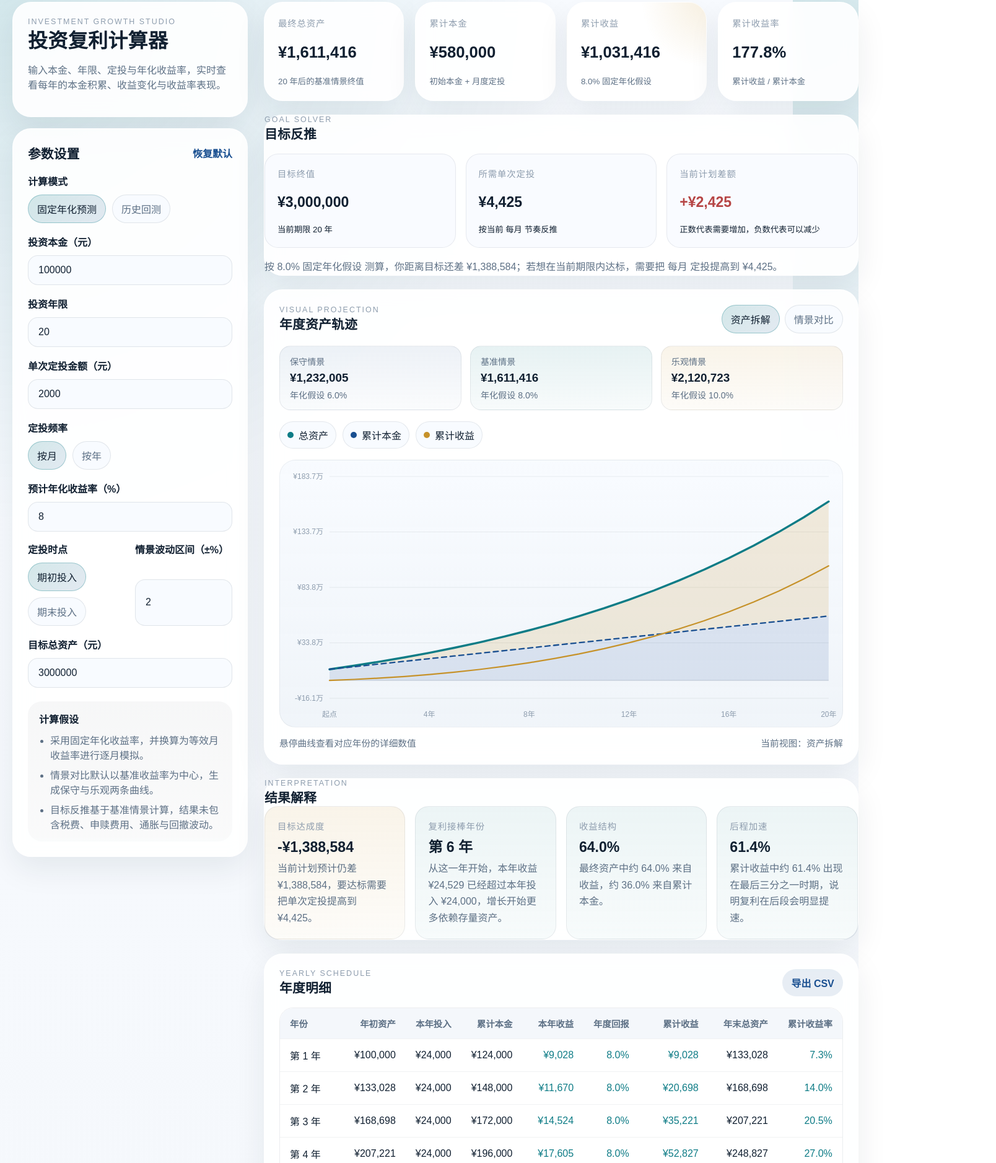
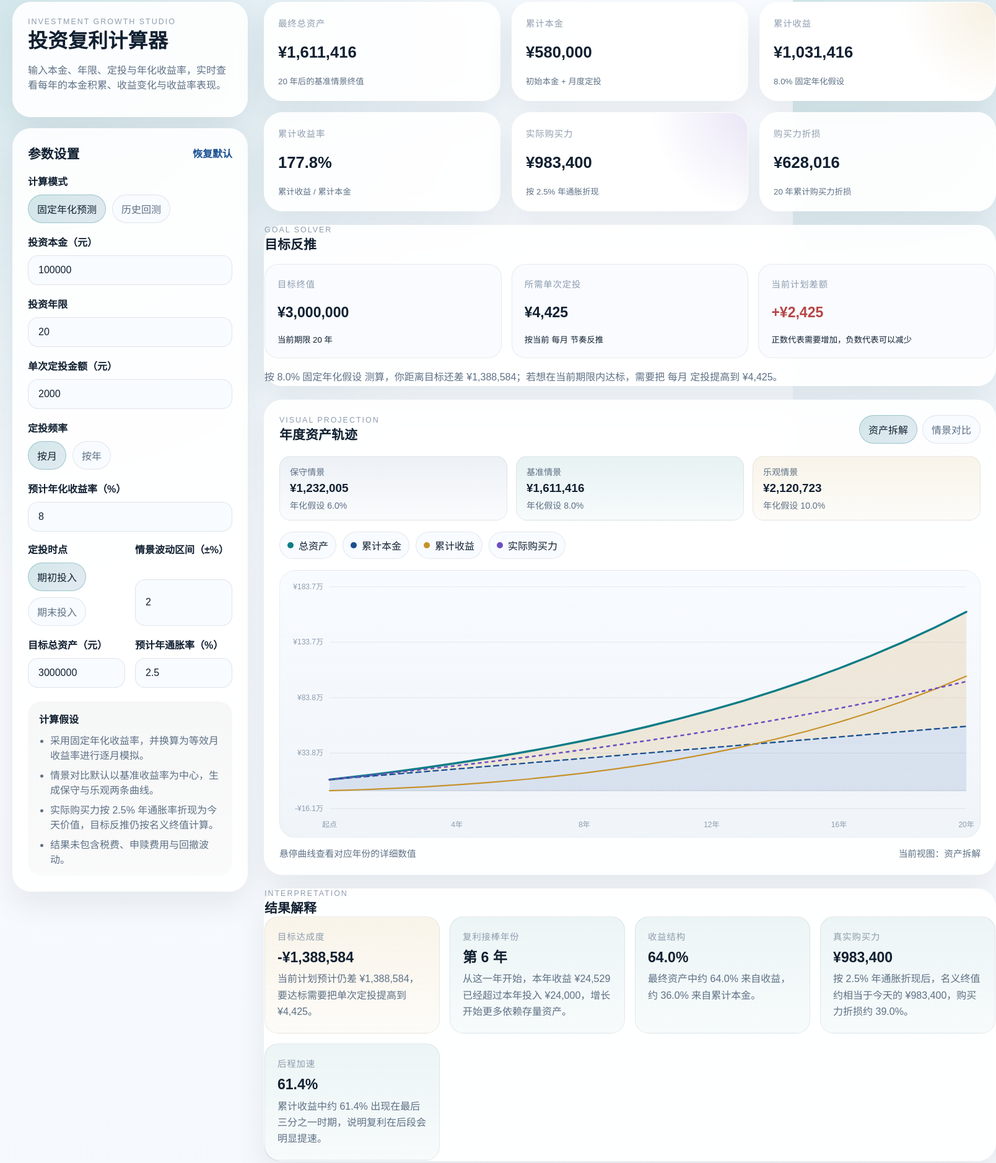
Before and after one commit to Jalhao/InterestCalculator, a plain HTML site: page index.html in a window 1280 px wide. Shown: the part 25-1902 px from the top of the page at 62% size, 1608 px wide, since content can reach past the window. Drawn offline with Linux system fonts and the light colour scheme.

Commit message:
Add inflation-adjusted purchasing power

```diff
--- a/app.js
+++ b/app.js
@@ -30,6 +30,7 @@ const defaults = {
   scenarioSpread: 2,
   chartMode: "breakdown",
   targetAmount: 3000000,
+  inflationRate: 2.5,
   backtestDataset: "sp500",
   backtestStartYear: "2010",
 };
@@ -86,6 +87,10 @@ const elements = {
   metricPrincipalCaption: document.getElementById("metricPrincipalCaption"),
   metricProfitCaption: document.getElementById("metricProfitCaption"),
   metricReturnCaption: document.getElementById("metricReturnCaption"),
+  metricRealValue: document.getElementById("metricRealValue"),
+  metricRealCaption: document.getElementById("metricRealCaption"),
+  metricInflationDrag: document.getElementById("metricInflationDrag"),
+  metricInflationCaption: document.getElementById("metricInflationCaption"),
   goalTargetValue: document.getElementById("goalTargetValue"),
   goalTargetCaption: document.getElementById("goalTargetCaption"),
   goalRequiredContribution: document.getElementById("goalRequiredContribution"),
@@ -103,6 +108,7 @@ const elements = {
   scenarioSpread: document.getElementById("scenarioSpread"),
   chartMode: document.getElementById("chartMode"),
   targetAmount: document.getElementById("targetAmount"),
+  inflationRate: document.getElementById("inflationRate"),
   backtestDataset: document.getElementById("backtestDataset"),
   backtestStartYear: document.getElementById("backtestStartYear"),
 };
@@ -131,6 +137,10 @@ const tones = {
   benchmark: {
     color: "#5d7085",
     fill: "rgba(93, 112, 133, 0.12)",
+  },
+  real: {
+    color: "#6d4fc2",
+    fill: "rgba(109, 79, 194, 0.12)",
   },
   profitPositive: {
     color: "#c6922a",
@@ -209,6 +219,33 @@ function annualToMonthlyRate(annualRateDecimal) {
   return Math.pow(1 + clamp(annualRateDecimal, -0.99, 5), 1 / 12) - 1;
 }
 
+function getInflationFactor(inputs, year) {
+  return Math.pow(1 + clamp(inputs.inflationRate / 100, -0.95, 3), year);
+}
+
+function addRealPurchasingPower(row, inputs) {
+  const inflationFactor = getInflationFactor(inputs, row.year);
+  const realYearStartBalance = row.yearStartBalance / inflationFactor;
+  const realAnnualContribution = row.annualContribution / inflationFactor;
+  const realCumulativePrincipal = row.cumulativePrincipal;
+  const realAnnualInterest = row.annualInterest / inflationFactor;
+  const realEndBalance = row.endBalance / inflationFactor;
+  const realCumulativeProfit = realEndBalance - row.cumulativePrincipal;
+
+  return {
+    ...row,
+    inflationFactor,
+    realYearStartBalance,
+    realAnnualContribution,
+    realCumulativePrincipal,
+    realAnnualInterest,
+    realEndBalance,
+    realCumulativeProfit,
+    realCumulativeReturn: safeRatio(realCumulativeProfit, realCumulativePrincipal),
+    purchasingPowerDrag: row.endBalance - realEndBalance,
+  };
+}
+
 function shouldContributeForMonth(inputs, month) {
   const isMonthlyContribution = inputs.contributionFrequency === "monthly";
   const isYearlyAtStart = inputs.contributionFrequency === "yearly" && inputs.contributionTiming === "start" && month === 1;
@@ -228,7 +265,9 @@ function simulateAnnualSeries(inputs, annualRates, yearLabels = []) {
   let cumulativePrincipal = inputs.initialAmount;
   let benchmarkGrowth = 1;
 
-  rows.push({
+  rows.push(
+    addRealPurchasingPower(
+      {
         year: 0,
         calendarYear: null,
         yearStartBalance: inputs.initialAmount,
@@ -240,7 +279,10 @@ function simulateAnnualSeries(inputs, annualRates, yearLabels = []) {
         cumulativeProfit: balance - cumulativePrincipal,
         endBalance: balance,
         cumulativeReturn: safeRatio(balance - cumulativePrincipal, cumulativePrincipal),
-  });
+      },
+      inputs
+    )
+  );
 
   annualRates.forEach((annualRate, index) => {
     const yearStartBalance = balance;
@@ -270,7 +312,9 @@ function simulateAnnualSeries(inputs, annualRates, yearLabels = []) {
     benchmarkGrowth *= 1 + annualRate;
     const cumulativeProfit = balance - cumulativePrincipal;
 
-    rows.push({
+    rows.push(
+      addRealPurchasingPower(
+        {
           year: index + 1,
           calendarYear: yearLabels[index] || null,
           yearStartBalance,
@@ -282,7 +326,10 @@ function simulateAnnualSeries(inputs, annualRates, yearLabels = []) {
           cumulativeProfit,
           endBalance: balance,
           cumulativeReturn: safeRatio(cumulativeProfit, cumulativePrincipal),
-    });
+        },
+        inputs
+      )
+    );
   });
 
   const averageAnnualReturn = sampleDescriptors.length
@@ -480,6 +527,7 @@ function generateInsights(inputs, projection, goalAnalysis) {
   const lateStageStartIndex = clamp(Math.ceil(rows.length * (2 / 3)), 1, rows.length - 1);
   const lateStageProfit = finalRow.cumulativeProfit - rows[lateStageStartIndex - 1].cumulativeProfit;
   const lateStageShare = finalRow.cumulativeProfit > 0 ? safeRatio(lateStageProfit, finalRow.cumulativeProfit) : 0;
+  const purchasingPowerDragRatio = safeRatio(finalRow.purchasingPowerDrag, finalRow.endBalance);
 
   const insights = [
     {
@@ -504,6 +552,12 @@ function generateInsights(inputs, projection, goalAnalysis) {
       metric: formatPercent(finalProfitShare),
       tone: finalProfitShare >= 0.45 ? "positive" : "neutral",
       body: `最终资产中约 ${formatPercent(finalProfitShare)} 来自收益，约 ${formatPercent(finalPrincipalShare)} 来自累计本金。`,
+    },
+    {
+      title: "真实购买力",
+      metric: formatCurrency(finalRow.realEndBalance),
+      tone: finalRow.realCumulativeProfit >= 0 ? "positive" : "warning",
+      body: `按 ${formatPercent(inputs.inflationRate / 100)} 年通胀折现后，名义终值约相当于今天的 ${formatCurrency(finalRow.realEndBalance)}，购买力折损约 ${formatPercent(purchasingPowerDragRatio)}。`,
     },
   ];
 
@@ -582,6 +636,7 @@ function sanitizeInputs() {
     scenarioSpread: clamp(Math.abs(toNumber(elements.scenarioSpread.value, defaults.scenarioSpread)), 0, 15),
     chartMode: elements.chartMode.value === "comparison" ? "comparison" : "breakdown",
     targetAmount: Math.max(0, Math.round(toNumber(elements.targetAmount.value, defaults.targetAmount))),
+    inflationRate: clamp(toNumber(elements.inflationRate.value, defaults.inflationRate), -10, 30),
     backtestDataset: Object.prototype.hasOwnProperty.call(HISTORICAL_DATASETS, elements.backtestDataset.value)
       ? elements.backtestDataset.value
       : defaults.backtestDataset,
@@ -594,6 +649,7 @@ function sanitizeInputs() {
   elements.annualRate.value = String(parsed.annualRate);
   elements.scenarioSpread.value = String(parsed.scenarioSpread);
   elements.targetAmount.value = String(parsed.targetAmount);
+  elements.inflationRate.value = String(parsed.inflationRate);
 
   state.inputs = parsed;
   return parsed;
@@ -605,7 +661,7 @@ function renderAssumptions(inputs, projection) {
     elements.assumptionList.innerHTML = `
       <li>历史回测基于内置年度收益样本，并按所选年份顺序逐年回放。</li>
       <li>当前回测区间为 ${projection.backtest.startYear}-${projection.backtest.endYear}，共 ${projection.backtest.effectiveYears} 个年度样本。</li>
-      <li>结果仍未包含税费、滑点、交易成本与分红再投资细节，适合作为策略直觉演示。</li>
+      <li>实际购买力按 ${formatPercent(inputs.inflationRate / 100)} 年通胀率折现为今天价值；结果仍未包含税费、滑点、交易成本与分红再投资细节。</li>
     `;
     return;
   }
@@ -614,7 +670,8 @@ function renderAssumptions(inputs, projection) {
   elements.assumptionList.innerHTML = `
     <li>采用固定年化收益率，并换算为等效月收益率进行逐月模拟。</li>
     <li>情景对比默认以基准收益率为中心，生成保守与乐观两条曲线。</li>
-    <li>目标反推基于基准情景计算，结果未包含税费、申赎费用、通胀与回撤波动。</li>
+    <li>实际购买力按 ${formatPercent(inputs.inflationRate / 100)} 年通胀率折现为今天价值，目标反推仍按名义终值计算。</li>
+    <li>结果未包含税费、申赎费用与回撤波动。</li>
   `;
 }
 
@@ -660,6 +717,10 @@ function updateMetrics() {
   elements.metricPrincipal.textContent = formatCurrency(finalRow.cumulativePrincipal);
   elements.metricProfit.textContent = formatCurrency(finalRow.cumulativeProfit);
   elements.metricReturnRate.textContent = formatPercent(finalRow.cumulativeReturn);
+  elements.metricRealValue.textContent = formatCurrency(finalRow.realEndBalance);
+  elements.metricInflationDrag.textContent = formatCurrency(finalRow.purchasingPowerDrag);
+  elements.metricRealCaption.textContent = `按 ${formatPercent(inputs.inflationRate / 100)} 年通胀折现`;
+  elements.metricInflationCaption.textContent = `${inputs.years} 年累计购买力折损`;
   elements.metricPrincipalCaption.textContent = `初始本金 + ${getContributionCadenceLabel(inputs)}`;
   elements.metricReturnCaption.textContent = "累计收益 / 累计本金";
 
@@ -673,6 +734,7 @@ function updateMetrics() {
 
   elements.metricProfit.classList.toggle("negative", finalRow.cumulativeProfit < 0);
   elements.metricReturnRate.classList.toggle("negative", finalRow.cumulativeReturn < 0);
+  elements.metricRealValue.classList.toggle("negative", finalRow.realEndBalance < finalRow.cumulativePrincipal);
 }
 
 function renderGoalSection() {
@@ -723,6 +785,8 @@ function renderTable() {
           <td class="${annualReturnClass}">${formatPercent(row.annualMarketReturn)}</td>
           <td class="${profitClass}">${formatCurrency(row.cumulativeProfit)}</td>
           <td>${formatCurrency(row.endBalance)}</td>
+          <td>${formatCurrency(row.realEndBalance)}</td>
+          <td class="${row.realCumulativeProfit >= 0 ? "positive" : "negative"}">${formatCurrency(row.realCumulativeProfit)}</td>
           <td class="${profitClass}">${formatPercent(row.cumulativeReturn)}</td>
         </tr>
       `;
@@ -764,6 +828,15 @@ function getBreakdownSeries() {
         fill: profitTone.fill,
         values: rows.map((row) => row.cumulativeProfit),
         strokeWidth: 2.2,
+      },
+      {
+        key: "realEndBalance",
+        label: "实际购买力",
+        color: tones.real.color,
+        fill: tones.real.fill,
+        values: rows.map((row) => row.realEndBalance),
+        strokeWidth: 2.6,
+        dasharray: "4 7",
       },
     ],
   };
@@ -897,6 +970,8 @@ function buildTooltipContent(index) {
           <dd>${index === 0 ? "--" : formatPercent(row.annualMarketReturn)}</dd>
           <dt>组合总资产</dt>
           <dd>${formatCurrency(row.endBalance)}</dd>
+          <dt>实际购买力</dt>
+          <dd>${formatCurrency(row.realEndBalance)}</dd>
         </dl>
       `;
     }
@@ -912,7 +987,7 @@ function buildTooltipContent(index) {
 
     return `
       <h3>${index === 0 ? "初始状态" : `第 ${index} 年`}</h3>
-      <dl>${scenarioLines}</dl>
+      <dl>${scenarioLines}<dt>基准实际购买力</dt><dd>${formatCurrency(state.projection.base.rows[index].realEndBalance)}</dd></dl>
     `;
   }
 
@@ -922,6 +997,8 @@ function buildTooltipContent(index) {
     ["总资产", formatCurrency(row.endBalance)],
     ["累计本金", formatCurrency(row.cumulativePrincipal)],
     ["累计收益", formatCurrency(row.cumulativeProfit)],
+    ["实际购买力", formatCurrency(row.realEndBalance)],
+    ["实际累计收益", formatCurrency(row.realCumulativeProfit)],
     ["累计收益率", formatPercent(row.cumulativeReturn)],
   ];
 
@@ -1226,7 +1303,7 @@ function resetAll() {
 }
 
 function exportCsv() {
-  const headers = ["年份", "年初资产", "本年投入", "累计本金", "本年收益", "年度回报", "累计收益", "年末总资产", "累计收益率"];
+  const headers = ["年份", "年初资产", "本年投入", "累计本金", "本年收益", "年度回报", "累计收益", "年末总资产", "实际购买力", "实际累计收益", "累计收益率"];
   const lines = state.projection.base.rows.slice(1).map((row) =>
     [
       row.calendarYear || row.year,
@@ -1237,6 +1314,8 @@ function exportCsv() {
       (row.annualMarketReturn * 100).toFixed(2) + "%",
       row.cumulativeProfit.toFixed(2),
       row.endBalance.toFixed(2),
+      row.realEndBalance.toFixed(2),
+      row.realCumulativeProfit.toFixed(2),
       (row.cumulativeReturn * 100).toFixed(2) + "%",
     ].join(",")
   );
--- a/index.html
+++ b/index.html
@@ -101,17 +101,24 @@
             </p>
           </div>
 
-          <label class="field">
-            <span>目标总资产（元）</span>
-            <input id="targetAmount" name="targetAmount" type="number" min="0" step="10000" value="3000000" />
-          </label>
+          <div class="advanced-grid">
+            <label class="field">
+              <span>目标总资产（元）</span>
+              <input id="targetAmount" name="targetAmount" type="number" min="0" step="10000" value="3000000" />
+            </label>
+
+            <label class="field">
+              <span>预计年通胀率（%）</span>
+              <input id="inflationRate" name="inflationRate" type="number" min="-10" max="30" step="0.1" value="2.5" />
+            </label>
+          </div>
 
           <div class="assumption-note">
             <p id="assumptionTitle">计算假设</p>
             <ul id="assumptionList">
               <li>采用固定年化收益率，并换算为等效月收益率进行逐月模拟。</li>
               <li>情景对比默认以基准收益率为中心，生成保守与乐观两条曲线。</li>
-              <li>结果未包含税费、申赎费用、通胀与回撤波动。</li>
+              <li>通胀率用于折算今天购买力，结果未包含税费、申赎费用与回撤波动。</li>
             </ul>
           </div>
         </form>
@@ -138,6 +145,16 @@
             <span class="metric-label">累计收益率</span>
             <strong id="metricReturnRate">0%</strong>
             <small id="metricReturnCaption">累计收益 / 累计本金</small>
+          </article>
+          <article class="metric-card real-card">
+            <span class="metric-label">实际购买力</span>
+            <strong id="metricRealValue">¥0</strong>
+            <small id="metricRealCaption">按通胀折现为今天价值</small>
+          </article>
+          <article class="metric-card">
+            <span class="metric-label">购买力折损</span>
+            <strong id="metricInflationDrag">¥0</strong>
+            <small id="metricInflationCaption">名义终值 - 实际购买力</small>
           </article>
         </section>
 
@@ -233,6 +250,8 @@
                   <th>年度回报</th>
                   <th>累计收益</th>
                   <th>年末总资产</th>
+                  <th>实际购买力</th>
+                  <th>实际累计收益</th>
                   <th>累计收益率</th>
                 </tr>
               </thead>
--- a/styles.css
+++ b/styles.css
@@ -16,6 +16,8 @@
   --gold-soft: rgba(198, 146, 42, 0.14);
   --red: #b64545;
   --red-soft: rgba(182, 69, 69, 0.14);
+  --purple: #6d4fc2;
+  --purple-soft: rgba(109, 79, 194, 0.14);
   --radius-xl: 30px;
   --radius-lg: 22px;
   --radius-md: 16px;
@@ -281,7 +283,7 @@ select {
 
 .metrics-grid {
   display: grid;
-  grid-template-columns: repeat(4, minmax(0, 1fr));
+  grid-template-columns: repeat(3, minmax(0, 1fr));
   gap: 18px;
 }
 
@@ -309,6 +311,12 @@ select {
 .accent-card {
   background:
     radial-gradient(circle at top right, rgba(198, 146, 42, 0.14), transparent 38%),
+    var(--panel-strong);
+}
+
+.real-card {
+  background:
+    radial-gradient(circle at top right, var(--purple-soft), transparent 38%),
     var(--panel-strong);
 }
 
@@ -508,7 +516,7 @@ select {
 
 table {
   width: 100%;
-  min-width: 900px;
+  min-width: 1100px;
   border-collapse: collapse;
   background: rgba(255, 255, 255, 0.88);
 }
```
Also changed, not shown: 1 other file. Lines whose indentation alone changed are shown as unchanged.
